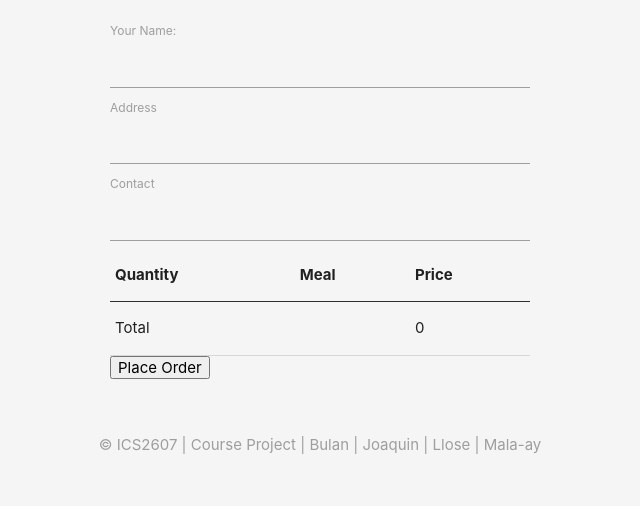
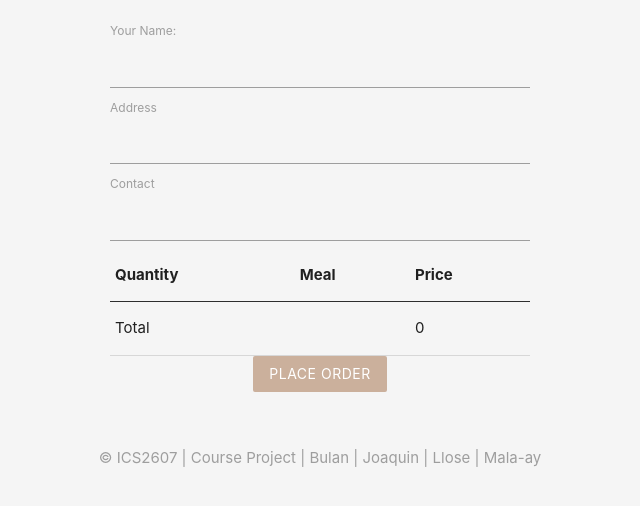
Before and after one commit to charlesJoaquin/food-delivery-system, a PHP site: page /food-delivery-system/customer/checkout.php in a window 1280 px wide. Shown: the part 85-591 px from the top of the page, without its empty margins (320-960 px from the left). Run offline with PHP 8.4, Linux system fonts and the light colour scheme; a user stored in the database is signed in; data comes from the database, SQL or seed files in the repository; data that the repository does not hold is empty; a stand-in replaces the project's code that opens the database connection.

Commit message:
Fix add.php order error bug
Minor Update.

 * Update "PLACE ORDER" button

```diff
--- a/customer/checkout.php
+++ b/customer/checkout.php
@@ -69,7 +69,9 @@
 
             <input type="hidden" name="cost" value="<?php echo($totalCost); ?>">
             <input type="hidden" name="order-details" value="<?php echo($orderDetails); ?>">
-            <input type="submit" name="place-order" value="Place Order">
+            <div class="center">
+                <input type="submit" name="place-order" value="Place Order" class="btn brand z-depth-0">
+            </div>
         </form>
 
         <?php
--- a/employee/add.php
+++ b/employee/add.php
@@ -3,7 +3,7 @@
     include('config/db_connect.php');
 
     $name = $order = $address = $contact = '';
-    $errors = array('name' => '', 'order_name' => '', 'address' => '', 'contact' => '');
+    $errors = array('name' => '', 'order' => '', 'address' => '', 'contact' => '');
 
 
     if (isset($_POST['submit'])) {
@@ -131,7 +131,6 @@
             <label>Name:</label>
             <input type="text" name="name" value="<?php echo htmlspecialchars($name) ?>">
             <div class="red-text"><?php echo $errors['name'] ?></div>
-            <div class="red-text"><?php echo $errors['order_name'] ?></div>
             <label>Address</label>
             <input type="text" name="address" value="<?php echo htmlspecialchars($address) ?>">
             <div class="red-text"><?php echo $errors['address'] ?></div>
```
